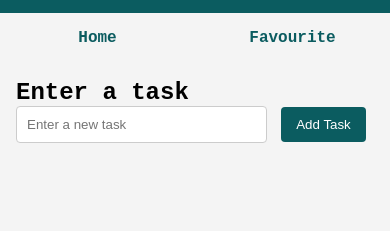
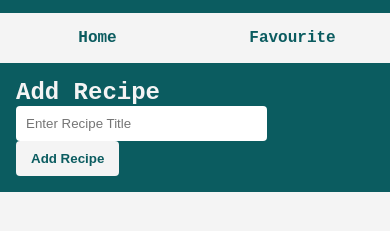
Before and after one commit to raisiglPeter/5146-PWA, a website built with Parcel: page index.html in a window 390 px wide. Shown: the part 161-392 px from the top of the page. Built offline with nearby package versions, Linux system fonts and the light colour scheme; some packages are replaced by stand-ins of ours; no server answers; the database is empty.

Commit message:
add mobile styling

```diff
--- a/index.html
+++ b/index.html
@@ -21,15 +21,15 @@
         <li>Favourite</li>
       </ul>
     </header>
-    <div class="recipe-container">
-      <label for="taskInput"><h2>Enter a task</h2></label>
+    <div class="add-container">
+      <label for="taskInput"><h2>Add Recipe</h2></label>
       <input
         name="taskInput"
         type="text"
         id="taskInput"
-        placeholder="Enter a new task"
+        placeholder="Enter Recipe Title"
       />
-      <button id="addTaskBtn">Add Task</button>
+      <button id="addTaskBtn">Add Recipe</button>
       <ul id="taskList"></ul>
     </div>
 
--- a/style.css
+++ b/style.css
@@ -58,17 +58,27 @@ li:hover {
 h1 {
   padding: 1rem;
 }
-.recipe-container {
+.add-container {
   padding: 1rem;
   margin: 0 auto;
   min-width: 100%;
+  background-color: var(--dark-cyan);
+  color: var(--white-smoke);
+}
+#addTaskBtn {
+  font-weight: 600;
+  background-color: var(--white-smoke);
+  color: var(--dark-cyan);
+}
+#addTaskBtn:hover {
+  color: var(--heliotrope);
 }
 
 input[type="text"] {
   width: 70%;
   padding: 10px;
   margin-right: 5px;
-  border: 1px solid #ccc;
+  border: none;
   border-radius: 4px;
 }
 
@@ -87,7 +97,10 @@ button {
 
 /* // accessibility */
 button:focus {
-  outline: 2px solid #d4008d; /* Add a visible focus outline */
+  outline: 2px solid var(--bittersweet); /* Add a visible focus outline */
+}
+input:focus {
+  outline: 2px solid var(--bittersweet); /* Add a visible focus outline */
 }
 
 button:hover {
@@ -97,6 +110,12 @@ button:hover {
 ul {
   list-style: none;
   padding: 0;
+}
+#taskList {
+  display: flex;
+  flex-direction: column;
+  gap: 1rem;
+  padding: 0 1rem;
 }
 
 /* TABLET  */
```
Also changed, not shown: docs/index.html (+1 -1 lines), 2 other files.
